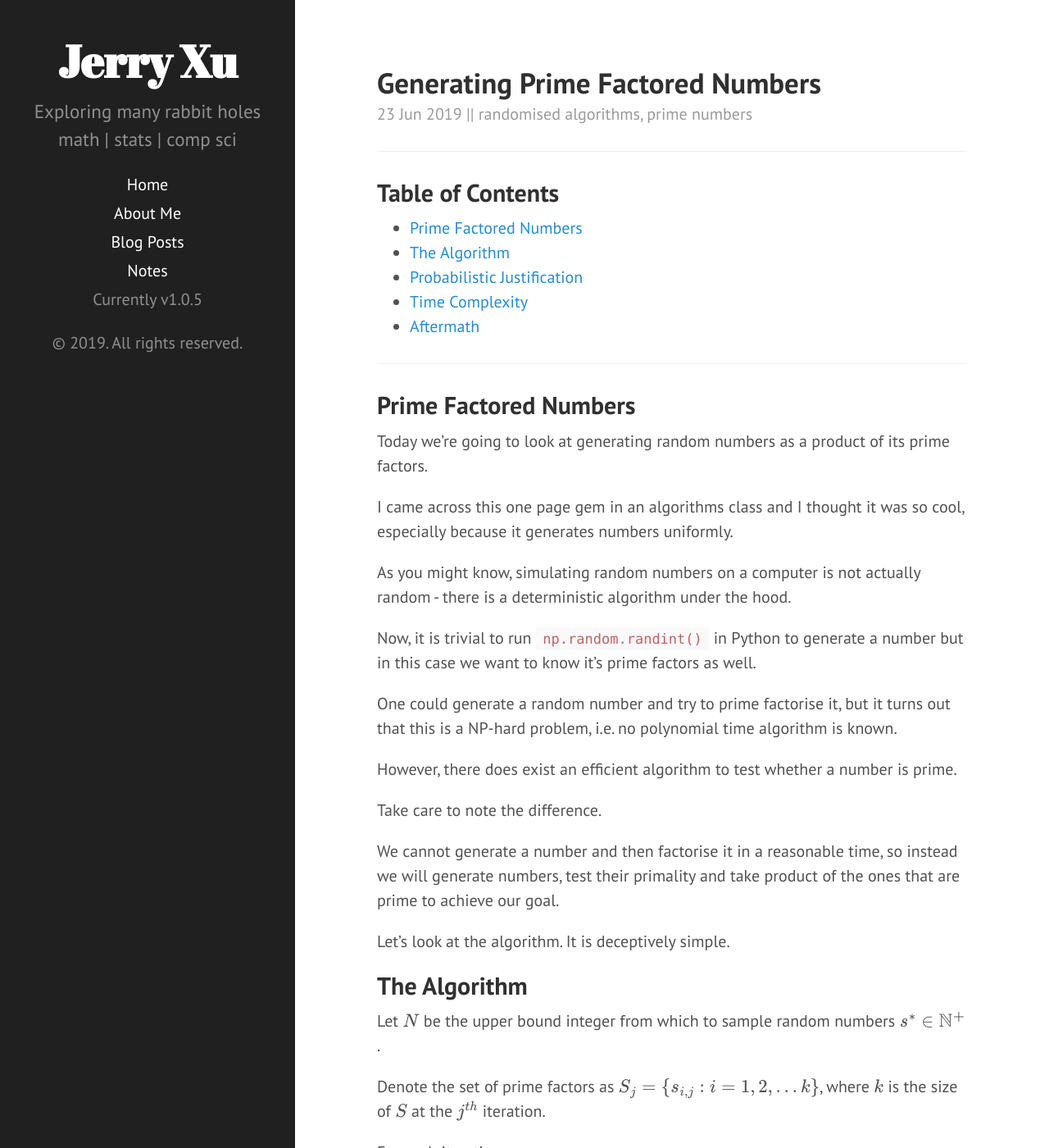
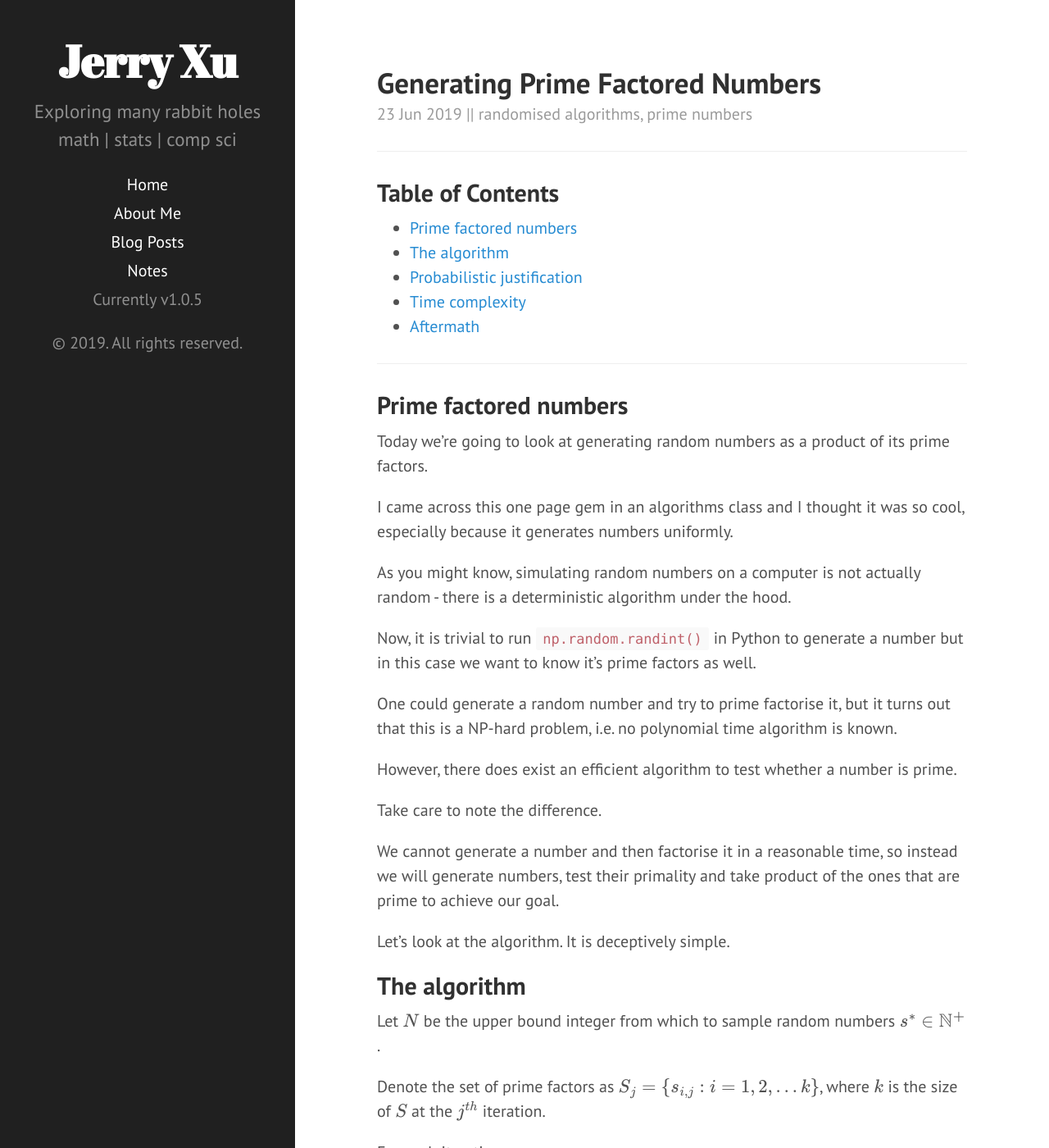
Before and after one commit to jerry-ye-xu/jerry-ye-xu.github.io, a Jekyll site: the page built from _posts/2019-6-23-random-factored-numbers.md, in a window 1280 px wide and 1400 px high. Shown: the whole window at 82% size. Built offline with Jekyll 4.4.1, drawn with Linux system fonts in a browser that asks for light colours; formulas are drawn with MathJax 3; some of the changed text lies outside the part shown.

```diff
--- a/_posts/2019-6-23-random-factored-numbers.md
+++ b/_posts/2019-6-23-random-factored-numbers.md
@@ -15,7 +15,7 @@ tags: ['randomised algorithms', 'prime numbers']
 <!-- Need this for table of contents above -->
 ---
 
-## Prime Factored Numbers
+## Prime factored numbers
 
 Today we're going to look at generating random numbers as a product of its prime factors.
 
@@ -35,7 +35,7 @@ We cannot generate a number and then factorise it in a reasonable time, so inste
 
 Let's look at the algorithm. It is deceptively simple.
 
-## The Algorithm
+## The algorithm
 
 Let $N$ be the upper bound integer from which to sample random numbers $s^{\*} \in \mathbb{N^{+}}$.
 
@@ -52,7 +52,7 @@ For each iteration:
 Notice that without loss of generality we state that $N \geq s_{1} \geq s_{2} \cdots \geq s_{k} = 1$.
 
 
-## Probabilistic Justification
+## Probabilistic justification
 
 Let's look at the probability of generating multiple $N$'s. It turns out that a single $N$ occurs with probability $\frac{1}{N}$, and multiple $N$'s occur with probability $\frac{1}{N^{m}}\left\(1-\frac{1}{N}\right\)$. The $1-\frac{1}{N}$ represents the moment when $N$ is not chosen, and from then on $N$ can never be chosen again because now we have a smaller sequence to work with.
 
@@ -88,7 +88,7 @@ $$
 
 Now, we use rejection sampling in step 3 because we want the probability of outputting $s^{\*}$ to be uniform.
 
-## Time Complexity
+## Time complexity
 
 To understand the time complexity, we look at 2 components. First we need to test each $s_{i}$ for primality, and the length of the sequence also matters. Then we need to know how often this algorithm is going to restart.
 
```
Also changed, not shown: _posts/2019-7-03-data-science-for-students.md (+1 -1 lines), _posts/2019-8-11-env-var-cron-jobs.md (+2 -2 lines).
